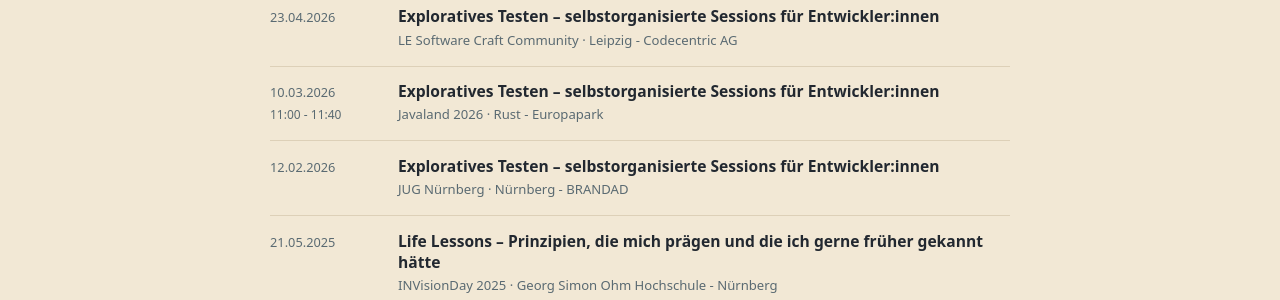
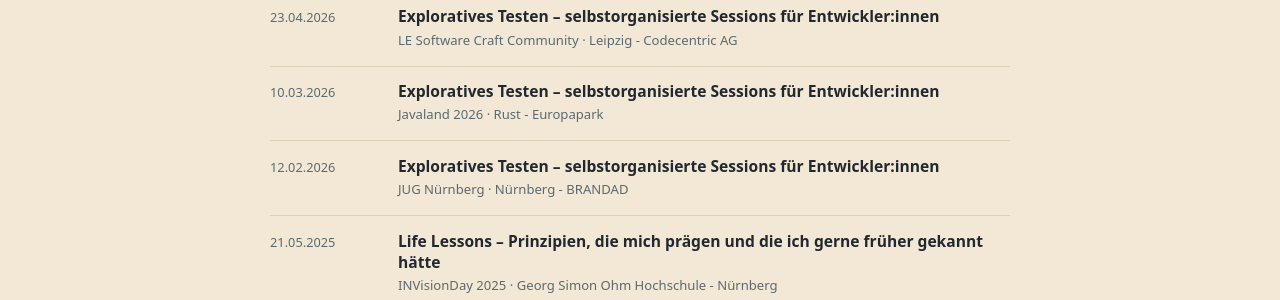
Before and after one commit to ziffit/felix-spricht, a Jekyll site: the page built from index.html, in a window 1280 px wide and 900 px high, scrolled down 577 px. Shown: the part 154-454 px from the top of the window. Built offline with Jekyll 4.4.1, drawn with Linux system fonts in a browser that asks for light colours.

Commit message:
rust uhrzeit entfernt

```diff
--- a/_data/dates.yml
+++ b/_data/dates.yml
@@ -30,7 +30,6 @@
 
 - id: exploratives-testen
   date: 2026-03-10
-  time: "11:00 - 11:40"
   event: "Javaland 2026"
   location: "Rust - Europapark"
   status: past
```
